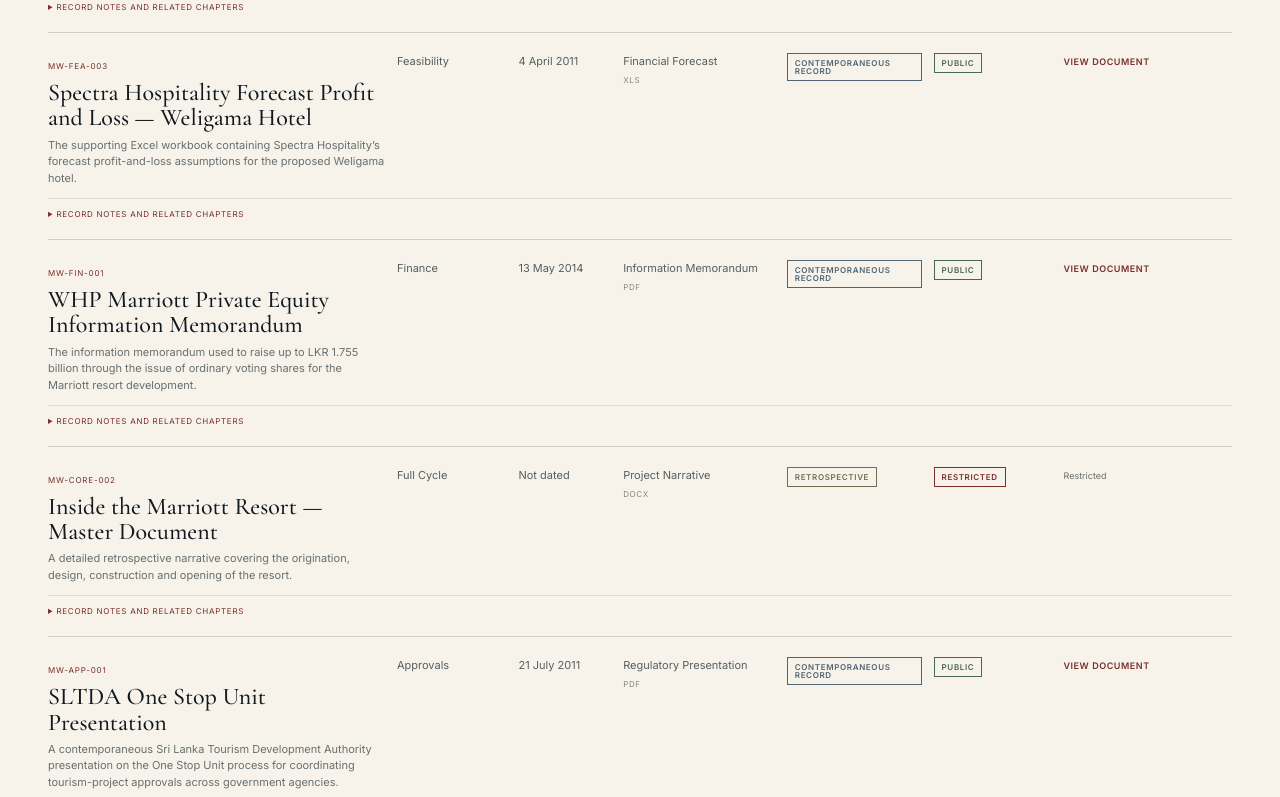
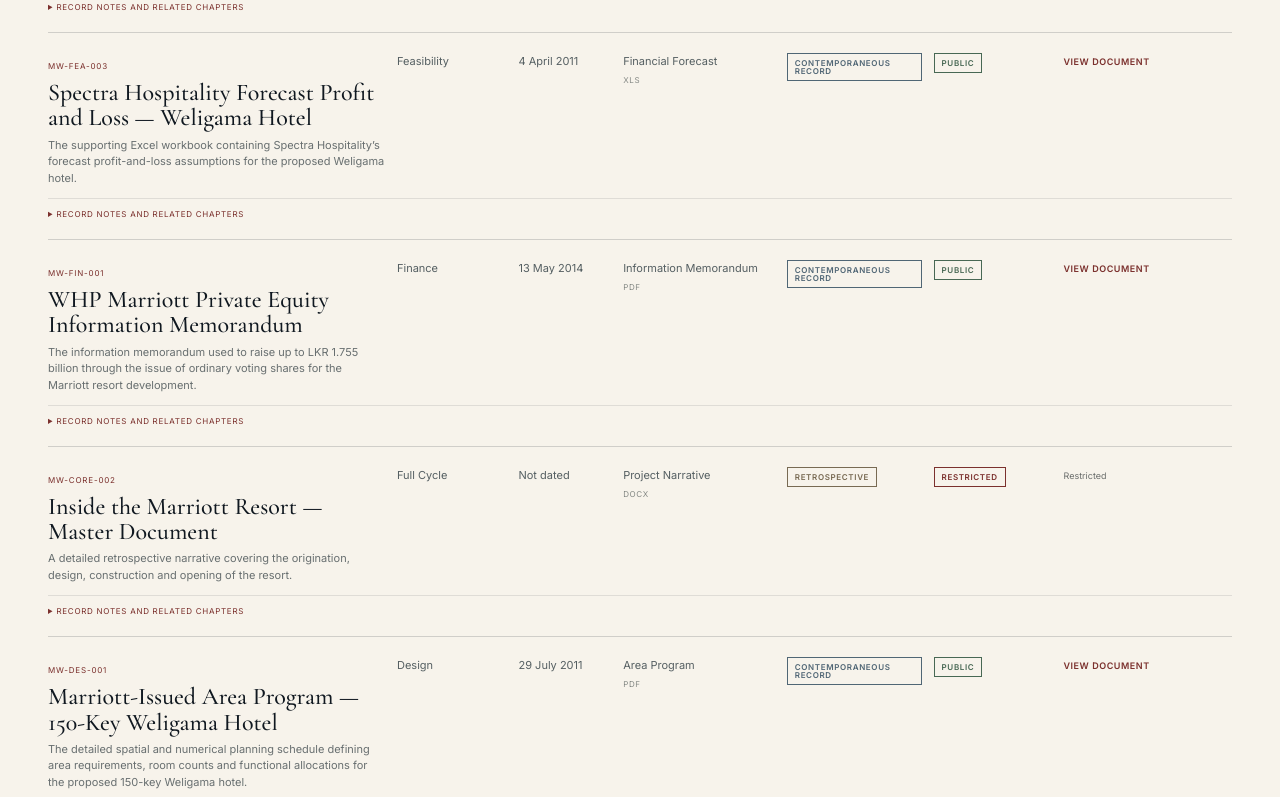
Before and after one commit to viji9898/app-marriott, a React (Vite) app: page /library in a window 1280 px wide. Shown: the part 2000-2797 px from the top of the page. Built offline with nearby package versions, Linux system fonts and the light colour scheme.

Commit message:
update-reccords

```diff
--- a/src/data/libraryRecords.js
+++ b/src/data/libraryRecords.js
@@ -174,6 +174,50 @@
       "The source contains informal language, placeholders and conflicting dates. Edited extracts are required before public release.",
   },
   {
+    id: "MW-DES-001",
+    slug: "marriott-issued-area-program-150-key-weligama",
+    title: "Marriott-Issued Area Program — 150-Key Weligama Hotel",
+    shortTitle: "Marriott Area Program",
+    description:
+      "The detailed spatial and numerical planning schedule defining area requirements, room counts and functional allocations for the proposed 150-key Weligama hotel.",
+    phase: "Design",
+    type: "Area Program",
+    format: "PDF",
+    date: "29 July 2011",
+    pages: null,
+    evidenceStatus: "Contemporaneous record",
+    access: "Public",
+    featured: false,
+    fileUrl:
+      "https://customer-apps-techhq.s3.eu-west-2.amazonaws.com/app-marriott-case-study/marriott-area-program/CY+Weligama+-+Area+Program+-150+keys_29Jul11.pdf",
+    thumbnail: null,
+    relatedRoutes: ["/development", "/design"],
+    notes:
+      "Also known as a facilities schedule, the area program provided the precise spatial brief used during planning. This issue records the earlier 150-key scheme before the project was revised to 198 keys.",
+  },
+  {
+    id: "MW-DES-002",
+    slug: "marriott-updated-area-program-200-key-resort-and-spa",
+    title: "Marriott Updated Area Program — 200-Key Resort & Spa",
+    shortTitle: "Updated Marriott Area Program",
+    description:
+      "The updated Marriott facilities summary defining area requirements and functional allocations for a proposed 200-key Marriott Resort & Spa at Weligama.",
+    phase: "Design",
+    type: "Area Program",
+    format: "PDF",
+    date: "2 April 2012",
+    pages: null,
+    evidenceStatus: "Contemporaneous record",
+    access: "Public",
+    featured: false,
+    fileUrl:
+      "https://customer-apps-techhq.s3.eu-west-2.amazonaws.com/app-marriott-case-study/marriott-area-program/Update+-+MHR+Weligama+Facilities+Summary+200+keys_02April12.pdf",
+    thumbnail: null,
+    relatedRoutes: ["/development", "/design"],
+    notes:
+      "This updated facilities summary records the 200-key planning iteration that followed the 150-key area program and preceded the final 198-key resort programme.",
+  },
+  {
     id: "MW-APP-001",
     slug: "sltda-one-stop-unit-presentation-21-july-2011",
     title: "SLTDA One Stop Unit Presentation",
```
